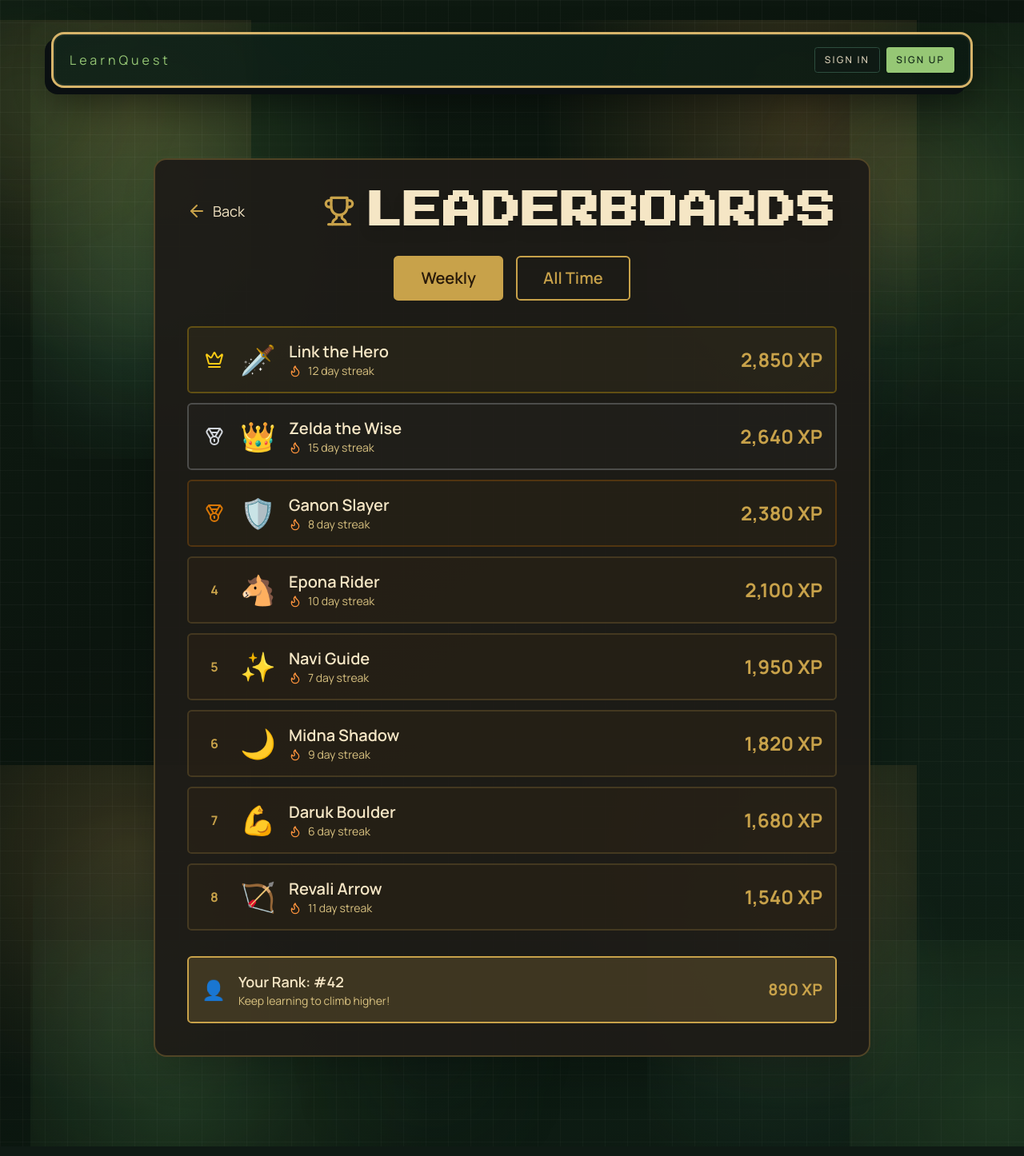
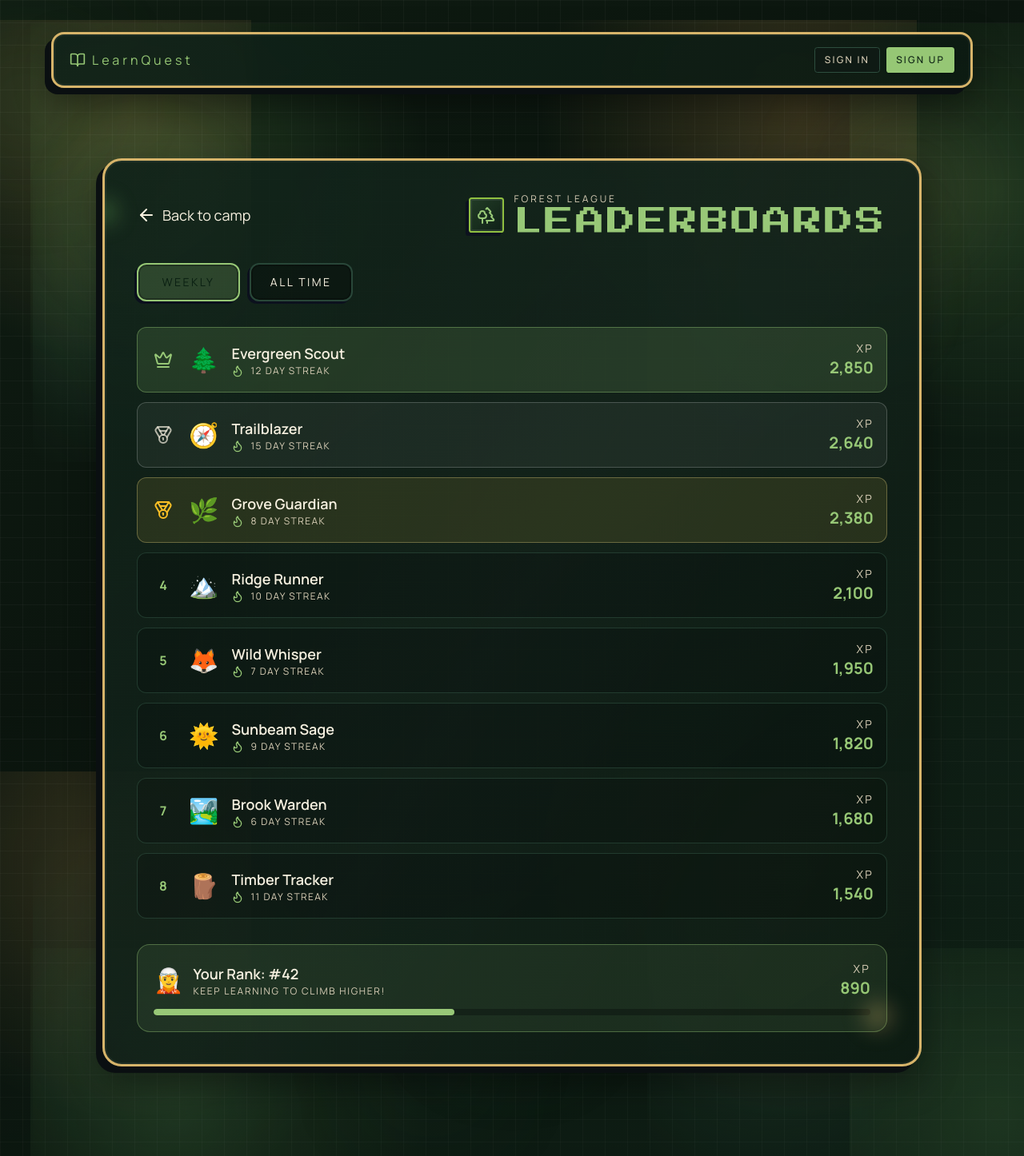
Before and after one commit to nri-professional/gamified-teaching-tools-app, a Next.js app: page /protected/leaderboards in a window 1280 px wide. Shown: the whole page at 80% size. Built offline with nearby package versions, Linux system fonts and the light colour scheme; no server answers.

Commit message:
finished polishing up the forest theme revampt

```diff
--- a/app/protected/layout.tsx
+++ b/app/protected/layout.tsx
@@ -13,6 +13,7 @@ import { ThemeSwitcher } from "@/components/theme-switcher";
 import { hasEnvVars } from "@/lib/utils";
 import Link from "next/link";
 import { ClassesProvider } from "./ClassesContext";
+import { BookOpen } from "lucide-react";
 
 export default function ProtectedLayout({
   children,
@@ -32,8 +33,9 @@ export default function ProtectedLayout({
           <div className="w-full max-w-6xl flex justify-between items-center px-5 py-4 pixel-panel rounded-2xl backdrop-blur">
             <Link
               href={"/protected/main-menu"}
-              className="text-sm md:text-base tracking-[0.25em] text-primary hover:text-foreground transition-colors"
+              className="flex items-center gap-2 text-sm md:text-base tracking-[0.25em] text-primary hover:text-foreground transition-colors"
             >
+              <BookOpen className="h-5 w-5" />
               LearnQuest
             </Link>
             <div className="flex items-center gap-3 text-xs uppercase tracking-[0.18em] text-muted-foreground">
--- a/app/protected/leaderboards/page.tsx
+++ b/app/protected/leaderboards/page.tsx
@@ -1,106 +1,114 @@
-'use client';
-/*
-  NOTE (generated code trace):
-  The Leaderboards page was modified by assistant edits in response to these user prompts:
-
-  1) "for the leaderboards page remove the gradient background, match the font seen on the main page and make it aesthetically pleasing please. (See <attachments> above for file contents. You may not need to search or read the file again.)"
-
-  2) "make the back button functional which should return you to the main menu, also the font did not change for some reason"
-
-  3) "Space the back button properly, i don't think the window is large enough at the moment"
-
-  Changes include: removed background image/overlay, softened rank row styles, wired Back button to use Next.js navigation, and made header responsive.
-*/
-
 'use client';
 
-import { Trophy, Medal, Crown, Flame, ArrowLeft } from 'lucide-react';
+import { Trophy, Medal, Crown, Flame, ArrowLeft, Trees } from 'lucide-react';
 import { useState } from 'react';
 import { useRouter } from 'next/navigation';
+
+type Player = {
+  rank: number;
+  name: string;
+  xp: number;
+  streak: number;
+  avatar: string;
+};
 
 export default function Page() {
   const router = useRouter();
   const [activeTab, setActiveTab] = useState<'weekly' | 'allTime'>('weekly');
 
-  const leaderboardData = {
+  const leaderboardData: Record<'weekly' | 'allTime', Player[]> = {
     weekly: [
-      { rank: 1, name: 'Link the Hero', xp: 2850, streak: 12, avatar: '🗡️' },
-      { rank: 2, name: 'Zelda the Wise', xp: 2640, streak: 15, avatar: '👑' },
-      { rank: 3, name: 'Ganon Slayer', xp: 2380, streak: 8, avatar: '🛡️' },
-      { rank: 4, name: 'Epona Rider', xp: 2100, streak: 10, avatar: '🐴' },
-      { rank: 5, name: 'Navi Guide', xp: 1950, streak: 7, avatar: '✨' },
-      { rank: 6, name: 'Midna Shadow', xp: 1820, streak: 9, avatar: '🌙' },
-      { rank: 7, name: 'Daruk Boulder', xp: 1680, streak: 6, avatar: '💪' },
-      { rank: 8, name: 'Revali Arrow', xp: 1540, streak: 11, avatar: '🏹' },
+      { rank: 1, name: 'Evergreen Scout', xp: 2850, streak: 12, avatar: '🌲' },
+      { rank: 2, name: 'Trailblazer', xp: 2640, streak: 15, avatar: '🧭' },
+      { rank: 3, name: 'Grove Guardian', xp: 2380, streak: 8, avatar: '🌿' },
+      { rank: 4, name: 'Ridge Runner', xp: 2100, streak: 10, avatar: '🏔️' },
+      { rank: 5, name: 'Wild Whisper', xp: 1950, streak: 7, avatar: '🦊' },
+      { rank: 6, name: 'Sunbeam Sage', xp: 1820, streak: 9, avatar: '🌞' },
+      { rank: 7, name: 'Brook Warden', xp: 1680, streak: 6, avatar: '🏞️' },
+      { rank: 8, name: 'Timber Tracker', xp: 1540, streak: 11, avatar: '🪵' },
     ],
     allTime: [
-      { rank: 1, name: 'Zelda the Wise', xp: 28500, streak: 89, avatar: '👑' },
-      { rank: 2, name: 'Link the Hero', xp: 26400, streak: 76, avatar: '🗡️' },
-      { rank: 3, name: 'Revali Arrow', xp: 24800, streak: 68, avatar: '🏹' },
-      { rank: 4, name: 'Ganon Slayer', xp: 22100, streak: 54, avatar: '🛡️' },
-      { rank: 5, name: 'Midna Shadow', xp: 20950, streak: 62, avatar: '🌙' },
-      { rank: 6, name: 'Epona Rider', xp: 19200, streak: 45, avatar: '🐴' },
-      { rank: 7, name: 'Daruk Boulder', xp: 17800, streak: 51, avatar: '💪' },
-      { rank: 8, name: 'Navi Guide', xp: 16400, streak: 38, avatar: '✨' },
+      { rank: 1, name: 'Trailblazer', xp: 28500, streak: 89, avatar: '🧭' },
+      { rank: 2, name: 'Evergreen Scout', xp: 26400, streak: 76, avatar: '🌲' },
+      { rank: 3, name: 'Ridge Runner', xp: 24800, streak: 68, avatar: '🏔️' },
+      { rank: 4, name: 'Grove Guardian', xp: 22100, streak: 54, avatar: '🌿' },
+      { rank: 5, name: 'Sunbeam Sage', xp: 20950, streak: 62, avatar: '🌞' },
+      { rank: 6, name: 'Brook Warden', xp: 19200, streak: 45, avatar: '🏞️' },
+      { rank: 7, name: 'Wild Whisper', xp: 17800, streak: 51, avatar: '🦊' },
+      { rank: 8, name: 'Timber Tracker', xp: 16400, streak: 38, avatar: '🪵' },
     ],
   };
 
-  const currentData = leaderboardData[activeTab as 'weekly' | 'allTime'];
+  const currentData = leaderboardData[activeTab];
 
   const getRankIcon = (rank: number) => {
-    if (rank === 1) return <Crown className="w-6 h-6 text-yellow-400" />;
-    if (rank === 2) return <Medal className="w-6 h-6 text-gray-300" />;
-    if (rank === 3) return <Medal className="w-6 h-6 text-amber-600" />;
-    return <span className="text-[#c8a24a] font-bold">{rank}</span>;
+    if (rank === 1) return <Crown className="h-6 w-6 text-primary" />;
+    if (rank === 2) return <Medal className="h-6 w-6 text-foreground/70" />;
+    if (rank === 3) return <Medal className="h-6 w-6 text-amber-400" />;
+    return <span className="font-bold text-primary">{rank}</span>;
   };
 
   const getRankBg = (rank: number) => {
-    if (rank === 1) return 'bg-[rgba(200,162,74,0.06)] border-yellow-500/30';
-    if (rank === 2) return 'bg-[rgba(200,200,200,0.02)] border-gray-300/25';
-    if (rank === 3) return 'bg-[rgba(255,165,0,0.03)] border-amber-600/25';
-    return 'bg-[rgba(60,45,20,0.25)] border-[#c8a24a]/20';
+    if (rank === 1) return 'bg-primary/15 border-primary/40';
+    if (rank === 2) return 'bg-white/5 border-white/20';
+    if (rank === 3) return 'bg-amber-300/10 border-amber-200/30';
+    return 'bg-black/20 border-border/50';
   };
 
   return (
-    <main className="min-h-screen flex items-center justify-center py-12">
+    <main className="relative flex min-h-screen items-center justify-center px-4 py-12">
+      <div className="pointer-events-none absolute inset-0">
+        <div className="absolute left-10 top-10 h-40 w-40 rounded-full bg-[radial-gradient(circle,rgba(116,191,99,0.16),transparent_60%)] blur-3xl" />
+        <div className="absolute right-16 top-24 h-48 w-48 rounded-full bg-[radial-gradient(circle,rgba(215,180,106,0.18),transparent_55%)] blur-3xl" />
+        <div className="absolute left-1/2 bottom-8 h-56 w-56 -translate-x-1/2 rounded-full bg-[radial-gradient(circle,rgba(67,122,94,0.22),transparent_55%)] blur-3xl" />
+      </div>
 
-      <div
-        className="relative z-10 flex flex-col items-center p-10 max-w-4xl w-full
-                   bg-[rgba(30,28,24,0.95)] shadow-2xl border-2 border-[#c8a24a]/30 rounded-2xl"
+      <div className="relative w-full max-w-5xl">
+        <div className="absolute inset-x-10 top-6 h-20 rounded-full bg-[radial-gradient(circle_at_center,rgba(255,255,255,0.04),transparent_60%)] blur-xl" />
+        <div className="pixel-panel relative rounded-3xl p-8 md:p-10 overflow-hidden">
+          <div className="absolute -left-6 top-10 h-12 w-12 rounded-full bg-[radial-gradient(circle,rgba(116,191,99,0.45),transparent_65%)] blur-md" />
+          <div className="absolute right-6 bottom-8 h-14 w-14 rounded-full bg-[radial-gradient(circle,rgba(215,180,106,0.45),transparent_65%)] blur-md" />
+          <div className="absolute inset-0 bg-[linear-gradient(120deg,transparent,rgba(255,255,255,0.02),transparent)] pointer-events-none" />
+
+          {/* Header */}
+          <div className="mb-8 flex flex-col gap-4 md:flex-row md:items-center md:justify-between">
+            <button
+              onClick={() => router.push('/protected/main-menu')}
+              className="flex items-center gap-2 text-foreground transition-colors hover:text-primary"
             >
-        {/* Header */}
-        <div className="flex flex-col md:flex-row items-start md:items-center justify-between w-full mb-8 gap-4">
-          <button onClick={() => router.push('/protected/main-menu')} className="self-start md:self-auto flex items-center gap-2 text-[#c8a24a] hover:text-[#f5e6c5] transition-colors">
-            <ArrowLeft className="w-6 h-6" />
-            <span className="text-lg text-[#f5e6c5]">Back</span>
+              <ArrowLeft className="h-6 w-6" />
+              <span className="text-lg">Back to camp</span>
             </button>
 
-          <div className="flex items-center gap-3 w-full md:w-auto justify-center md:justify-start">
-            <Trophy className="w-10 h-10 text-[#c8a24a]" />
-            <h1 className="text-4xl md:text-5xl font-bold tracking-wide text-[#f5e6c5] drop-shadow-lg text-center md:text-left">
-              Leaderboards
-            </h1>
+            <div className="flex items-center gap-3">
+              <span className="pixel-chip flex h-11 w-11 items-center justify-center rounded-md">
+                <Trees className="h-6 w-6 text-primary" />
+              </span>
+              <div>
+                <p className="text-xs uppercase tracking-[0.25em] text-muted-foreground">Forest League</p>
+                <h1 className="text-3xl md:text-4xl text-primary">Leaderboards</h1>
+              </div>
             </div>
           </div>
 
           {/* Tabs */}
-        <div className="flex gap-4 mb-8">
+          <div className="mb-8 grid grid-cols-2 gap-3 md:w-fit">
             <button
               onClick={() => setActiveTab('weekly')}
-            className={`px-8 py-3 text-xl font-semibold rounded-lg transition-all border-2 ${
+              className={`pixel-button rounded-xl border-2 px-6 py-3 text-sm uppercase tracking-[0.18em] transition-all ${
                 activeTab === 'weekly'
-                ? 'bg-[#c8a24a] text-[#281909] border-[#c8a24a]'
-                : 'bg-transparent text-[#c8a24a] border-[#c8a24a] hover:bg-[#c8a24a]/20'
+                  ? 'border-primary bg-primary/20 text-primary-foreground'
+                  : 'border-border/70 bg-black/30 text-foreground hover:bg-black/40'
               }`}
             >
               Weekly
             </button>
             <button
               onClick={() => setActiveTab('allTime')}
-            className={`px-8 py-3 text-xl font-semibold rounded-lg transition-all border-2 ${
+              className={`pixel-button rounded-xl border-2 px-6 py-3 text-sm uppercase tracking-[0.18em] transition-all ${
                 activeTab === 'allTime'
-                ? 'bg-[#c8a24a] text-[#281909] border-[#c8a24a]'
-                : 'bg-transparent text-[#c8a24a] border-[#c8a24a] hover:bg-[#c8a24a]/20'
+                  ? 'border-primary bg-primary/20 text-primary-foreground'
+                  : 'border-border/70 bg-black/30 text-foreground hover:bg-black/40'
               }`}
             >
               All Time
@@ -109,47 +117,52 @@ export default function Page() {
 
           {/* Leaderboard List */}
           <div className="w-full space-y-3">
-          {currentData.map((player: any) => (
+            {currentData.map((player) => (
               <div
                 key={player.rank}
-              className={`flex items-center justify-between p-4 rounded-lg border-2 transition-all hover:scale-[1.02] ${getRankBg(
-                player.rank
+                className={`flex items-center justify-between rounded-xl border px-4 py-4 transition-all hover:-translate-y-[2px] hover:border-primary/50 hover:bg-primary/10 ${getRankBg(
+                  player.rank,
                 )}`}
               >
-              {/* Rank & Avatar */}
                 <div className="flex items-center gap-4">
-                <div className="w-8 flex justify-center">
-                  {getRankIcon(player.rank)}
-                </div>
-                <div className="text-4xl">{player.avatar}</div>
+                  <div className="flex w-8 justify-center">{getRankIcon(player.rank)}</div>
+                  <div className="text-3xl">{player.avatar}</div>
                   <div>
-                  <div className="text-xl font-semibold text-[#f5e6c5]">
-                    {player.name}
-                  </div>
-                  <div className="flex items-center gap-2 text-sm text-[#d9c280]">
-                    <Flame className="w-4 h-4 text-orange-400" />
+                    <div className="text-lg font-semibold text-foreground">{player.name}</div>
+                    <div className="flex items-center gap-2 text-xs uppercase tracking-[0.12em] text-muted-foreground">
+                      <Flame className="h-4 w-4 text-primary" />
                       {player.streak} day streak
                     </div>
                   </div>
                 </div>
-
-              {/* XP */}
-              <div className="text-2xl font-bold text-[#c8a24a]">{player.xp.toLocaleString()} XP</div>
+                <div className="text-right">
+                  <div className="text-sm uppercase tracking-[0.16em] text-muted-foreground">XP</div>
+                  <div className="text-xl font-bold text-primary">{player.xp.toLocaleString()}</div>
+                </div>
               </div>
             ))}
           </div>
 
           {/* Your Rank */}
-        <div className="mt-8 w-full p-4 bg-[rgba(200,162,74,0.2)] border-2 border-[#c8a24a] rounded-lg">
+          <div className="mt-8 grid gap-3 rounded-2xl border border-primary/40 bg-primary/10 p-5">
             <div className="flex items-center justify-between">
-            <div className="flex items-center gap-4">
-              <div className="text-2xl">👤</div>
+              <div className="flex items-center gap-3">
+                <div className="text-3xl">🧝</div>
                 <div>
-                <div className="text-lg font-semibold text-[#f5e6c5]">Your Rank: #42</div>
-                <div className="text-sm text-[#d9c280]">Keep learning to climb higher!</div>
+                  <div className="text-lg font-semibold text-foreground">Your Rank: #42</div>
+                  <div className="text-xs uppercase tracking-[0.14em] text-muted-foreground">
+                    Keep learning to climb higher!
                   </div>
                 </div>
-            <div className="text-xl font-bold text-[#c8a24a]">890 XP</div>
+              </div>
+              <div className="text-right">
+                <div className="text-sm uppercase tracking-[0.16em] text-muted-foreground">XP</div>
+                <div className="text-xl font-bold text-primary">890</div>
+              </div>
+            </div>
+            <div className="h-2 w-full overflow-hidden rounded-full bg-black/30">
+              <div className="h-2 w-[42%] rounded-full bg-primary" />
+            </div>
           </div>
         </div>
       </div>
```
Also changed, not shown: app/protected/browse-classes/page.tsx (+15 -6 lines), app/protected/create-classes/page.tsx (+31 -17 lines), app/protected/your-classes/page.tsx (+37 -21 lines). Lines whose indentation alone changed are shown as unchanged.
